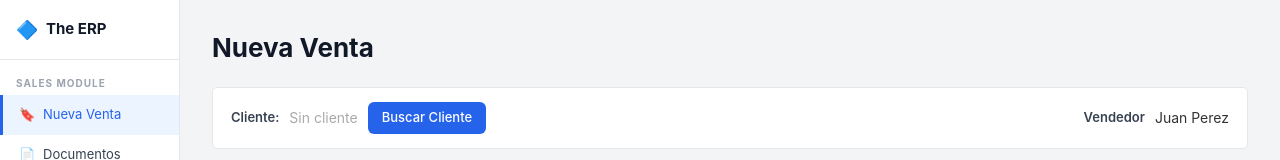
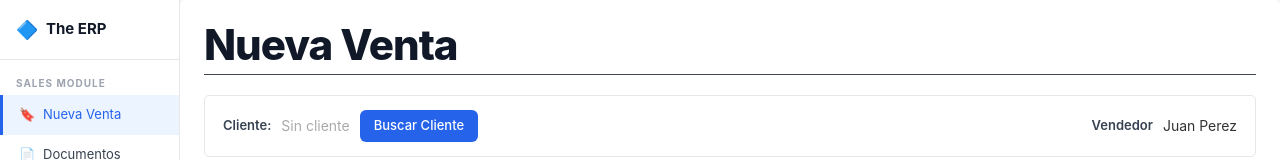
Before and after one commit to agusquartz/ERP-Gestion-2026, a Next.js app in the folder erp_front/: page /sales in a window 1280 px wide. Shown: the top 160 px of the page. Built offline with nearby package versions, Linux system fonts and the light colour scheme; no server answers.

Commit message:
KAN-46: refactor NewSalePage to Tailwind layout, clean up styles/services, improve modal handling and UI structure

```diff
--- a/erp_front/modules/sales/pages/NewSalePage.jsx
+++ b/erp_front/modules/sales/pages/NewSalePage.jsx
@@ -1,3 +1,4 @@
+
 "use client";
 
 import { useState } from "react";
@@ -9,29 +10,25 @@ import { useSaleForm } from "../hooks/useSaleForm";
 import { useDisclosure } from "@/shared/hooks/useDisclosure";
 
 // Components
-import { SaleHeader }      from "../components/SaleHeader";
-import { SaleItemsTable }  from "../components/SaleItemsTable";
+import { SaleHeader } from "../components/SaleHeader";
+import { SaleItemsTable } from "../components/SaleItemsTable";
 import { AddProductPanel } from "../components/AddProductPanel";
 import { SaleSummaryPanel } from "../components/SaleSummaryPanel";
-import { SaleActions }     from "../components/SaleActions";
+import { SaleActions } from "../components/SaleActions";
 
 // Modals
-import { ClientSearchModal }  from "../features/modals/ClientSearchModal";
+import { ClientSearchModal } from "../features/modals/ClientSearchModal";
 import { ProductSearchModal } from "../features/modals/ProductSearchModal";
-import { ConfirmModal }       from "../features/modals/ConfirmModal";
-
-// Styles
-import { s } from "../styles/salesStyles";
-
-// Services — descomentar cuando tengas la API lista
-// import { createSale, createQuote } from "../services/salesService";
+import { ConfirmModal } from "../features/modals/ConfirmModal";
 
 export default function NewSalePage() {
   const {
     clients,
     selectedClient,
     items,
-    subtotal, iva, total,
+    subtotal,
+    iva,
+    total,
     submitError,
     seller,
     addItem,
@@ -41,32 +38,18 @@ export default function NewSalePage() {
     addClient,
     validate,
     reset,
-    buildPayload,
   } = useSaleForm();
 
-  // Modales
-  const clientModal  = useDisclosure();
+  const clientModal = useDisclosure();
   const productModal = useDisclosure();
   const confirmModal = useDisclosure();
+
   const [confirmType, setConfirmType] = useState("factura");
-
-  // Producto pendiente seleccionado desde el modal
   const [pendingProduct, setPendingProduct] = useState(null);
 
-  // ── Submit ────────────────────────────────────────────────────────────────
   const handleSubmit = async (type) => {
     if (!validate()) return;
     setConfirmType(type);
-
-    // Con API real:
-    // try {
-    //   const payload = buildPayload();
-    //   type === "factura" ? await createSale(payload) : await createQuote(payload);
-    // } catch (err) {
-    //   console.error(err);
-    //   return;
-    // }
-
     confirmModal.open();
   };
 
@@ -76,25 +59,35 @@ export default function NewSalePage() {
   };
 
   return (
-    <div style={{ padding: "28px 32px" }}>
-      <h1 style={s.pageTitle}>Nueva Venta</h1>
+    <div className="flex h-full min-h-0 flex-col bg-surface p-4 md:p-6 rounded-[5px]">
+      <div className="mb-5">
+        <h1 className="text-[34px] font-extrabold leading-none tracking-tight text-foreground md:text-[42px]">
+          Nueva Venta
+        </h1>
+        <div className="mt-2 h-px w-full bg-foreground/80" />
+      </div>
 
       <SaleHeader
         selectedClient={selectedClient}
         onBuscarCliente={clientModal.open}
         seller={seller}
-     />
+      />
 
-      {submitError && <div style={s.errorBanner}>{submitError}</div>}
+      {submitError && (
+        <div className="mb-4 rounded-[5px] border border-destructive/20 bg-destructive/10 px-4 py-3 text-sm text-destructive">
+          {submitError}
+        </div>
+      )}
 
-      <div style={s.contentLayout}>
-        {/* Izquierda: tabla + acciones */}
-        <div style={{ display: "flex", flexDirection: "column", gap: 12}}>
+      <div className="grid flex-1 min-h-0 gap-4 lg:grid-cols-[minmax(0,1fr)_300px]">
+        {/* Left column */}
+        <div className="flex min-w-0 min-h-0 flex-col gap-4">
           <SaleItemsTable
             items={items}
             onQtyChange={updateItemQty}
             onRemove={removeItem}
           />
+
           <SaleActions
             onCancel={reset}
             onQuote={() => handleSubmit("presupuesto")}
@@ -102,19 +95,19 @@ export default function NewSalePage() {
           />
         </div>
 
-        {/* Derecha: agregar producto + resumen */}
-        <div style={{ display: "flex", flexDirection: "column", gap: 12 }}>
+        {/* Right column */}
+        <div className="flex flex-col gap-4">
           <AddProductPanel
             onAdd={addItem}
             onOpenSearch={productModal.open}
             selectedProduct={pendingProduct}
             onClearProduct={() => setPendingProduct(null)}
           />
+
           <SaleSummaryPanel subtotal={subtotal} iva={iva} total={total} />
         </div>
       </div>
 
-      {/* Modales */}
       <ClientSearchModal
         open={clientModal.isOpen}
         onClose={clientModal.close}
@@ -126,7 +119,10 @@ export default function NewSalePage() {
       <ProductSearchModal
         open={productModal.isOpen}
         onClose={productModal.close}
-        onSelect={(p) => setPendingProduct(p)}
+        onSelect={(p) => {
+          setPendingProduct(p);
+          productModal.close();
+        }}
       />
 
       <ConfirmModal
@@ -139,5 +135,6 @@ export default function NewSalePage() {
         total={total}
       />
     </div>
+
   );
 }
```
